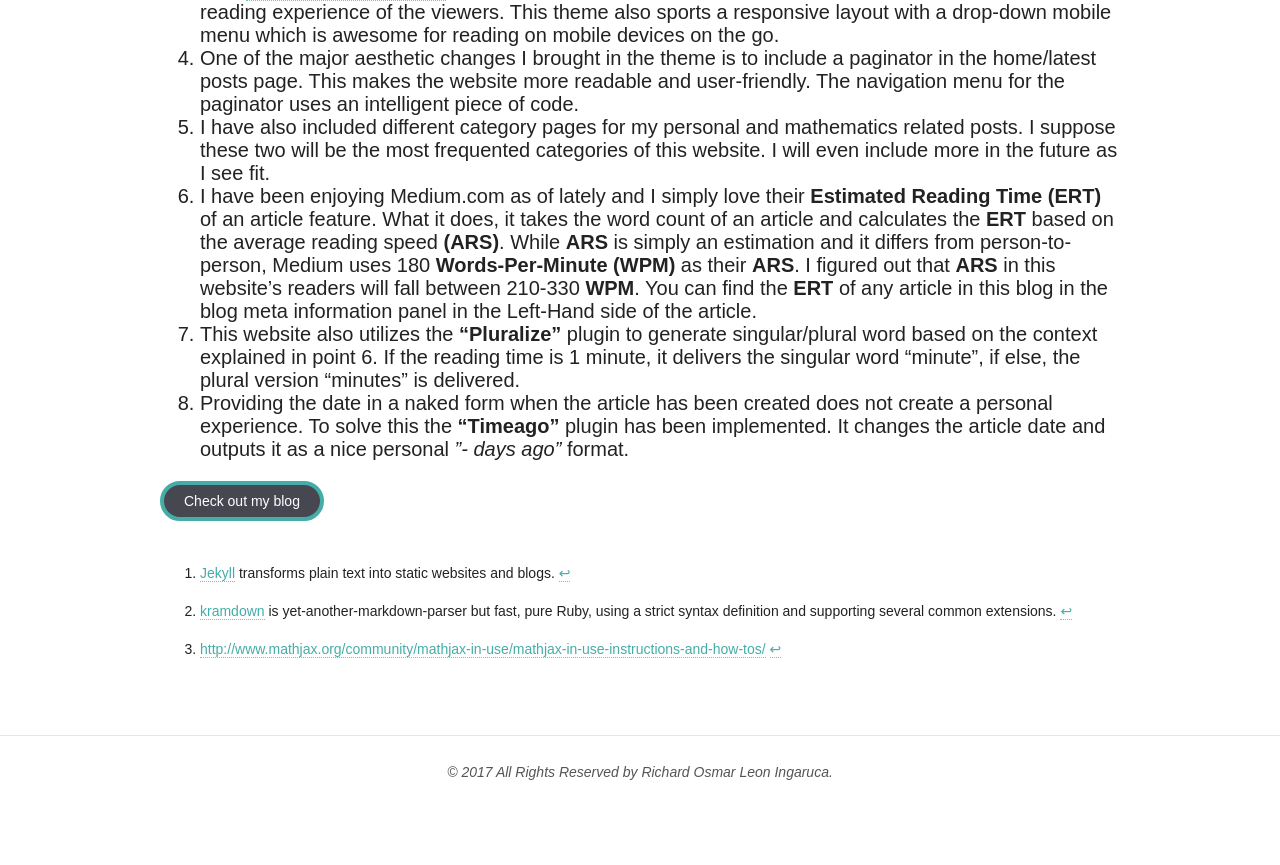
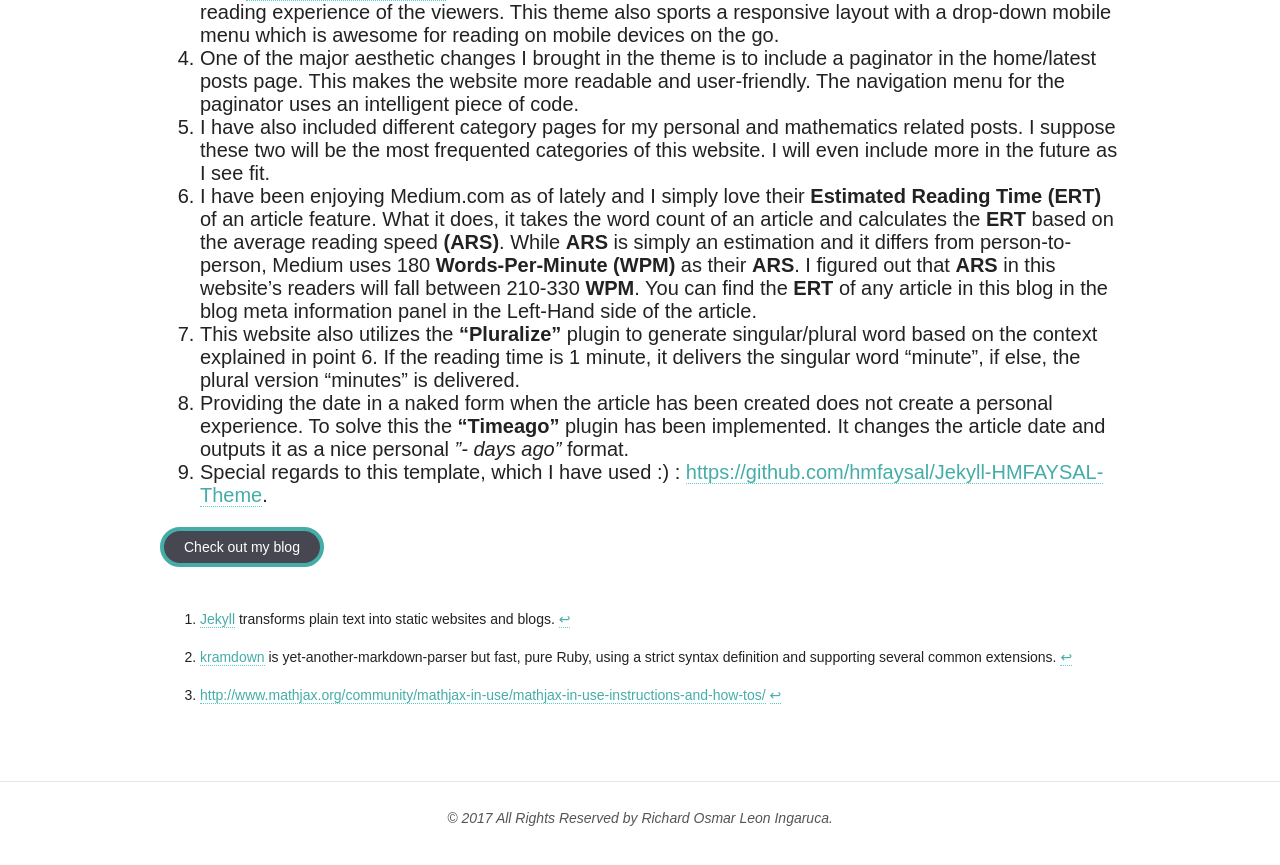
Before and after one commit to jrichardsz/jrichardsz.github.io, a Jekyll site: the page built from technical-details.md, in a window 1280 px wide and 900 px high, scrolled down 2326 px. Shown: the top 865 px of the window. Built offline with Jekyll 4.4.1, drawn with Linux system fonts in a browser that asks for light colours; nearby versions of some CDN libraries.

Commit message:
add regars template

```diff
--- a/technical-details.md
+++ b/technical-details.md
@@ -20,6 +20,9 @@ This page is intended for the tech aficionados and contains specific technical d
 1. I have been enjoying Medium.com as of lately and I simply love their **Estimated Reading Time (ERT)** of an article feature. What it does, it takes the word count of an article and calculates the **ERT** based on the average reading speed **(ARS)**. While **ARS** is simply an estimation and it differs from person-to-person, Medium uses 180 **Words-Per-Minute (WPM)** as their **ARS**. I figured out that **ARS** in this website's readers will fall between 210-330 **WPM**. You can find the **ERT** of any article in this blog in the blog meta information panel in the Left-Hand side of the article.
 1. This website also utilizes the **"Pluralize"** plugin to generate singular/plural word based on the context explained in point 6. If the reading time is 1 minute, it delivers the singular word "minute", if else, the plural version "minutes" is delivered.
 1. Providing the date in a naked form when the article has been created does not create a personal experience. To solve this the **"Timeago"** plugin has been implemented. It changes the article date and outputs it as a nice personal *"- days ago"* format.
+1. Special regards to this template, which I have used :) : [https://github.com/hmfaysal/Jekyll-HMFAYSAL-Theme](https://github.com/hmfaysal/Jekyll-HMFAYSAL-Theme).
+
+
 
 [^1]: [Jekyll](http://jekyllrb.com/) transforms plain text into static websites and blogs.
 [^2]: [kramdown](https://github.com/gettalong/kramdown) is yet-another-markdown-parser but fast, pure Ruby, using a strict syntax definition and supporting several common extensions.
```
